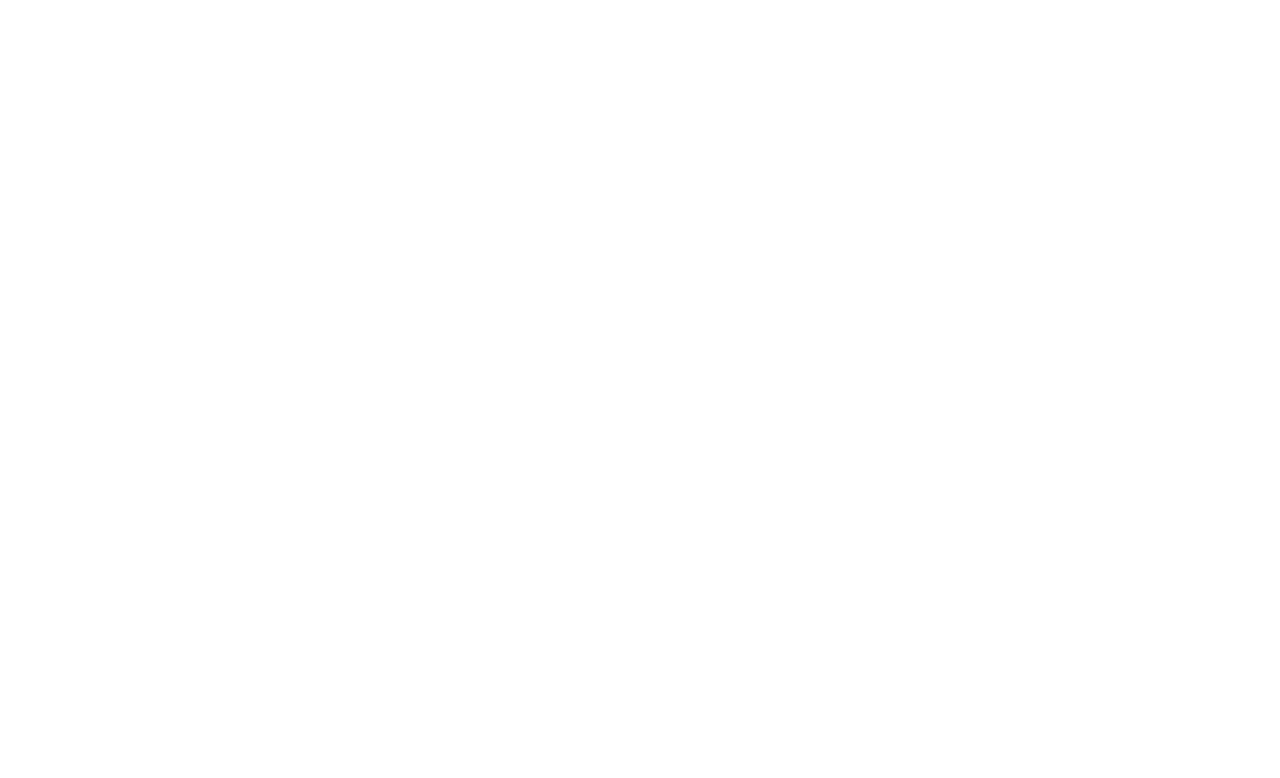
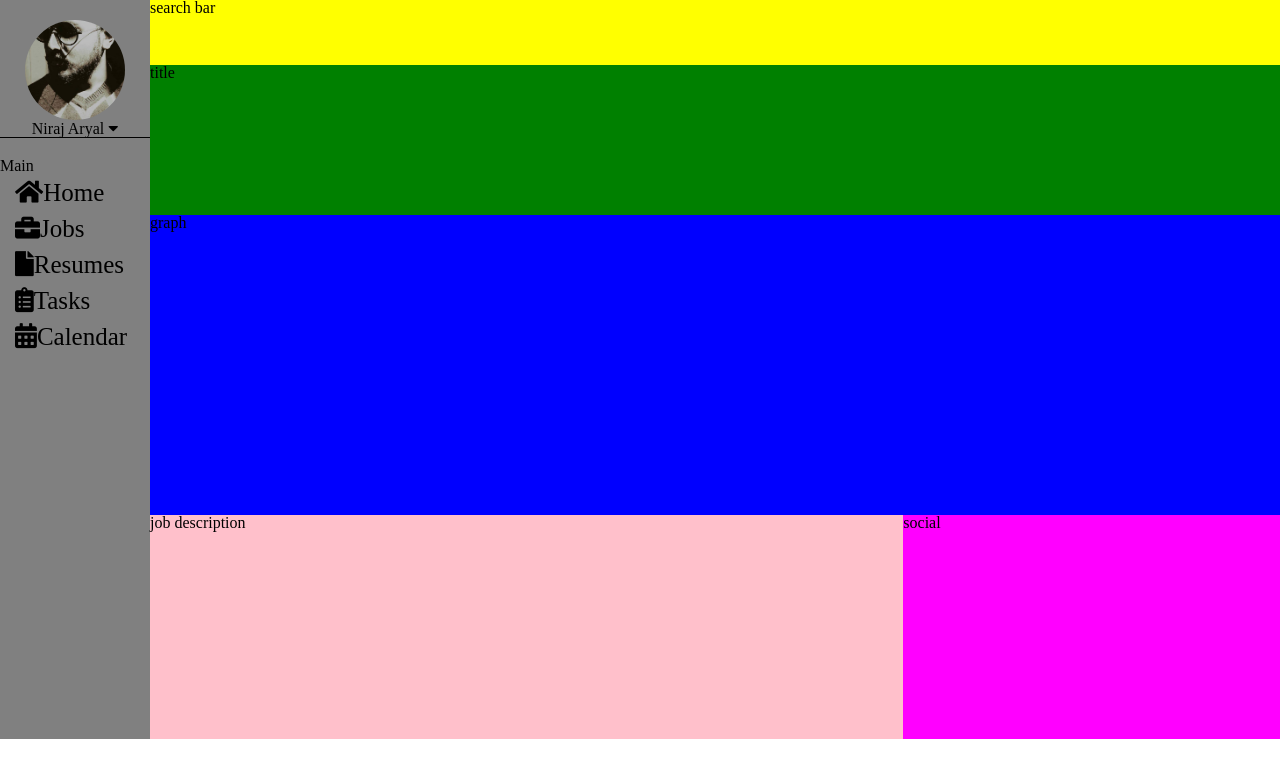
Before and after one commit to niroz11/static-comp2, a plain HTML site: page index.html in a window 1280 px wide. Drawn offline with Linux system fonts and the light colour scheme.

Commit message:
Changes sidebar menu

```diff
--- a/index.html
+++ b/index.html
@@ -1,9 +1,68 @@
 <!DOCTYPE html>
 <html>
 <head>
+	<link rel="stylesheet" type="text/css" href="style.css">
+	<link rel="stylesheet" type="text/css" href="reset.css">
+
+	<link rel="stylesheet" href="https://use.fontawesome.com/releases/v5.4.1/css/all.css" integrity="sha384-5sAR7xN1Nv6T6+dT2mhtzEpVJvfS3NScPQTrOxhwjIuvcA67KV2R5Jz6kr4abQsz" crossorigin="anonymous">
 	<title>Static-Comp2 </title>
 </head>
 <body>
 
+<div class="wrapper">
+	<aside>
+		<nav class="nav-bar" id="profile">
+			<img src="./images/niraj.jpg" width="100px;">
+			<p>Niraj Aryal <i class="fas fa-caret-down"></i></p>
+
+		</nav>
+		<nav class="nav-bar list" >
+			<p>Main</p>
+			<ul>
+
+			<li><i class="fas fa-home"></i>Home</li>
+			<li><i class="fas fa-briefcase"></i>Jobs</li>
+			<li><i class="fas fa-file"></i>Resumes</a>
+			<li><i class="fas fa-clipboard-list"></i>Tasks</li>
+			<li><i class="fas fa-calendar-alt"></i>Calendar</li>
+
+			</ul>
+		</nav>
+		<nav class="nav-bar">
+			<ul>
+				<li></li>
+			</ul>
+		</nav>
+		<nav class="nav-bar"></nav>
+	</aside>
+
+	<section id="search-bar">search bar
+	</section>
+	<section id="title">title</section>
+
+
+	<section id="graph"> graph</section>
+
+	<section id="job-description"> job description</section>
+	<section id="social"><pre>social
+
+
+
+
+
+
+
+
+
+
+
+
+	</pre></section>
+</div>
+
+
+
+
+
 </body>
 </html>
--- /dev/null
+++ b/reset.css
@@ -0,0 +1,48 @@
+/* http://meyerweb.com/eric/tools/css/reset/
+   v2.0 | 20110126
+   License: none (public domain)
+*/
+
+html, body, div, span, applet, object, iframe,
+h1, h2, h3, h4, h5, h6, p, blockquote, pre,
+a, abbr, acronym, address, big, cite, code,
+del, dfn, em, img, ins, kbd, q, s, samp,
+small, strike, strong, sub, sup, tt, var,
+b, u, i, center,
+dl, dt, dd, ol, ul, li,
+fieldset, form, label, legend,
+table, caption, tbody, tfoot, thead, tr, th, td,
+article, aside, canvas, details, embed,
+figure, figcaption, footer, header, hgroup,
+menu, nav, output, ruby, section, summary,
+time, mark, audio, video {
+	margin: 0;
+	padding: 0;
+	border: 0;
+	font-size: 100%;
+	font: inherit;
+	vertical-align: baseline;
+}
+/* HTML5 display-role reset for older browsers */
+article, aside, details, figcaption, figure,
+footer, header, hgroup, menu, nav, section {
+	display: block;
+}
+body {
+	line-height: 1;
+}
+ol, ul {
+	list-style: none;
+}
+blockquote, q {
+	quotes: none;
+}
+blockquote:before, blockquote:after,
+q:before, q:after {
+	content: '';
+	content: none;
+}
+table {
+	border-collapse: collapse;
+	border-spacing: 0;
+}
--- a/style.css
+++ b/style.css
@@ -0,0 +1,79 @@
+
+.wrapper{
+	height: 100%;
+	display: grid;
+	grid-template-columns: 150px 2fr 1fr;
+    grid-template-rows: 65px 150px 300px 1fr;
+	grid-template-areas:
+		"aside searchbar searchbar"
+		"aside  title title"
+		"aside graph graph"
+		"aside jobs social";
+}
+
+aside {
+	grid-area: aside;
+	background-color: grey;
+
+}
+
+#profile{
+	display: grid;
+	justify-items: center;
+	margin-top: 20px;
+	margin-bottom: 20px;
+	border-bottom: 1px solid black;
+
+}
+
+img{
+	border-radius: 50px;
+}
+
+.nav-bar ul li{
+
+	display: flex;
+	flex-wrap: wrap;
+    flex-direction: columns;
+    justify-content: flex-start;
+    font-size: 25px;
+    /*justify-content: space-around;*/
+    justify-content: space-between;
+    text-decoration: none;
+    display: block;
+    padding: 5px;
+    margin-left: 10px;
+
+
+
+}
+
+li{
+	padding: 6px 2px;
+}
+
+
+#search-bar{
+	grid-area: searchbar;
+	background-color: yellow;
+}
+
+#title{
+	grid-area: title;
+	background-color: green;
+}
+
+#graph{
+	grid-area: graph;
+	background-color: blue;
+}
+
+#job-description{
+	grid-area: jobs;
+	background-color: pink;
+}
+
+#social{
+	grid-area: social;
+	background-color: magenta;
+}
```
Also changed, not shown: images/niraj.jpg (added), 2 other files.
